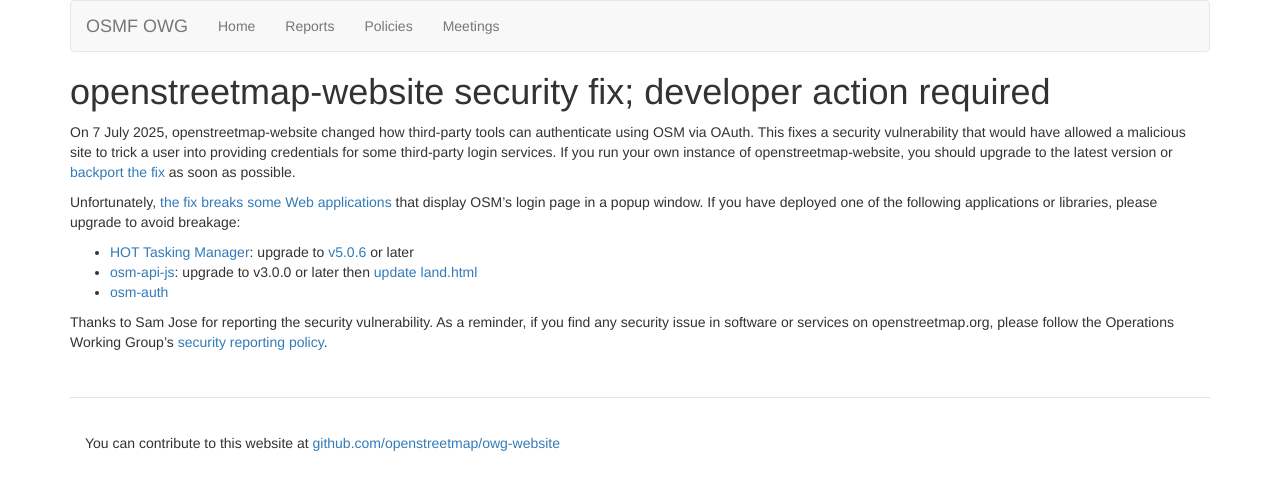
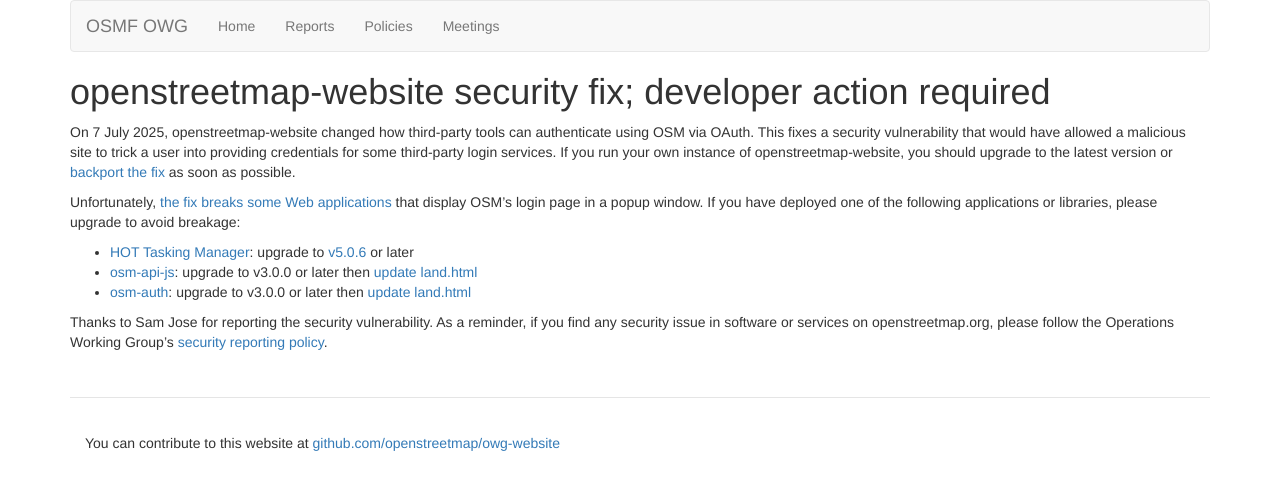
Before and after one commit to openstreetmap/owg-website, a Jekyll site: the page built from 2025/07/11/security-notice.md, in a window 1280 px wide. Shown: the top 490 px of the page. Built offline with Jekyll 4.4.1, drawn with Linux system fonts in a browser that asks for light colours; our own code applies the rules of GitHub Pages for plain Markdown files.

Commit message:
Updated security notice for osm-auth v3

```diff
--- a/2025/07/11/security-notice.md
+++ b/2025/07/11/security-notice.md
@@ -10,6 +10,6 @@
 
 * [HOT Tasking Manager](https://github.com/hotosm/tasking-manager/pull/6933): upgrade to [v5.0.6](https://github.com/hotosm/tasking-manager/releases/tag/v5.0.6) or later
 * [osm-api-js](https://github.com/osmlab/osm-api-js/pull/24): upgrade to v3.0.0 or later then [update land.html](https://www.npmjs.com/package/osm-api#1-popup)
-* [osm-auth](https://github.com/osmlab/osm-auth/pull/138)
+* [osm-auth](https://github.com/osmlab/osm-auth/pull/138): upgrade to v3.0.0 or later then [update land.html](https://github.com/osmlab/osm-auth/blob/v3.0.0/land.html)
 
 Thanks to Sam Jose for reporting the security vulnerability. As a reminder, if you find any security issue in software or services on openstreetmap.org, please follow the Operations Working Group’s [security reporting policy](https://operations.osmfoundation.org/policies/security/).
```
